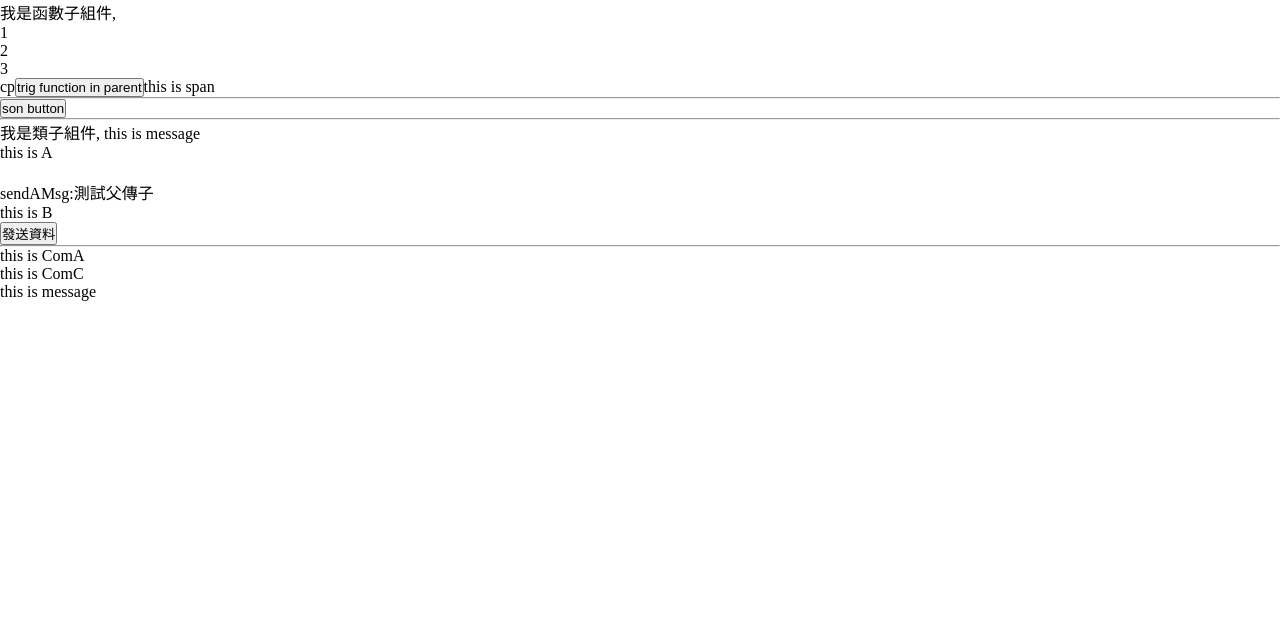
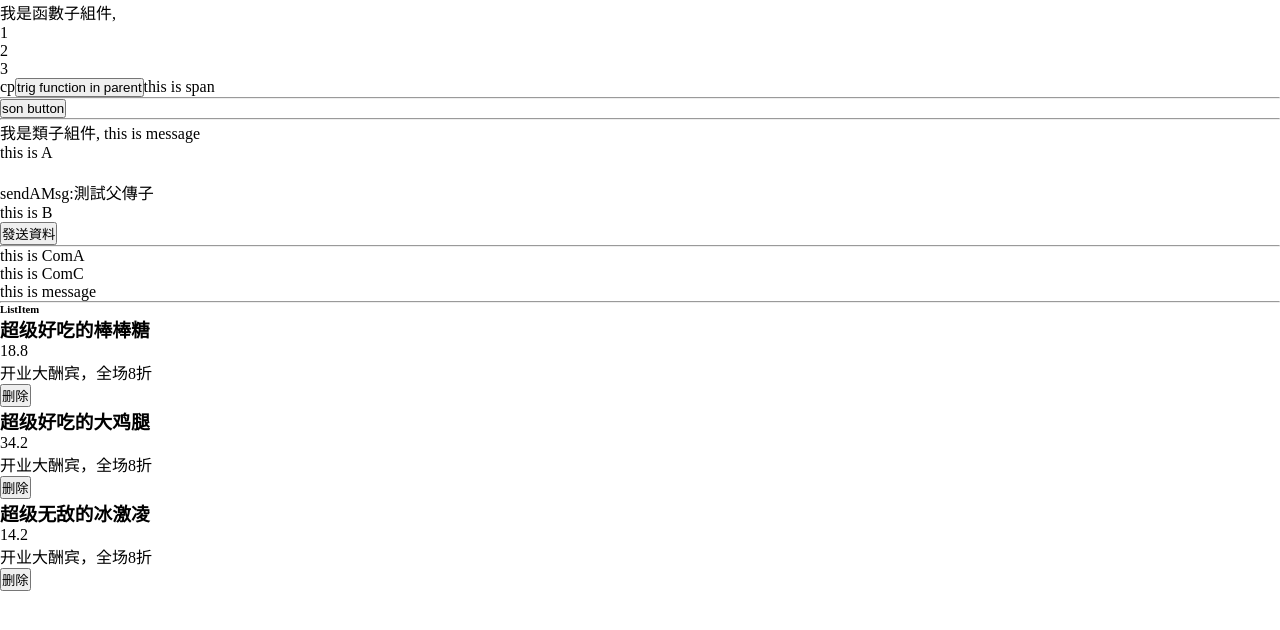
Before and after one commit to stevecyj/react-component-demo, a React (Create React App) app: page / in a window 1280 px wide. Shown: the top 630 px of the page. Built offline with nearby package versions, Linux system fonts and the light colour scheme.

Commit message:
context: listitem

```diff
--- a/src/App.js
+++ b/src/App.js
@@ -1,5 +1,6 @@
 import './index.css';
 import React, { createContext } from 'react';
+import * as PropTypes from "prop-types";
 
 const { Provider, Consumer } = createContext();
 
@@ -70,13 +71,33 @@ function ComponentC() {
   );
 }
 
+function ListItems({ item, delHandler }) {
+  return <>
+    <h3>{item.name}</h3>
+    <p>{item.price}</p>
+    <p>{item.info}</p>
+    <button onClick={() => delHandler(item.id)}>删除</button>
+  </>;
+}
+
+ListItems.propTypes = {
+  item: PropTypes.any,
+  onClick: PropTypes.func
+};
+
 class App extends React.Component {
   state = {
     message: 'this is message',
-    list: [ 1, 2, 3 ], userinfo: {
+    list: [ 1, 2, 3 ],
+    userinfo: {
       name: 'cp', age: 30
     },
-    sendAMsg: '測試父傳子'
+    sendAMsg: '測試父傳子',
+    listItems: [
+      { id: 1, name: '超级好吃的棒棒糖', price: 18.8, info: '开业大酬宾，全场8折' },
+      { id: 2, name: '超级好吃的大鸡腿', price: 34.2, info: '开业大酬宾，全场8折' },
+      { id: 3, name: '超级无敌的冰激凌', price: 14.2, info: '开业大酬宾，全场8折' }
+    ]
   };
 
   getMsg = () => {
@@ -92,6 +113,11 @@ class App extends React.Component {
     this.setState({ sendAMsg: msg });
   };
 
+  delHandler = (id) => {
+    console.log(id);
+    this.setState({ listItems: this.state.listItems.filter(item => item.id !== id) });
+  };
+
   render() {
 
     return (
@@ -105,6 +131,13 @@ class App extends React.Component {
           <SonB getBMsg={this.getBMsg}/>
           <hr/>
           <ComponentA/>
+          <hr/>
+          <h6>ListItem</h6>
+          <div>
+            {this.state.listItems.map(item => (
+              <ListItems key={item.id} item={item} delHandler={this.delHandler}/>
+            ))}
+          </div>
         </div>
       </Provider>
     );
```
